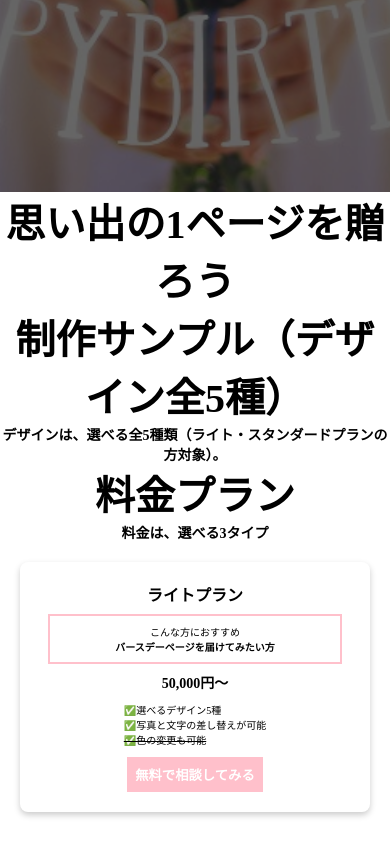
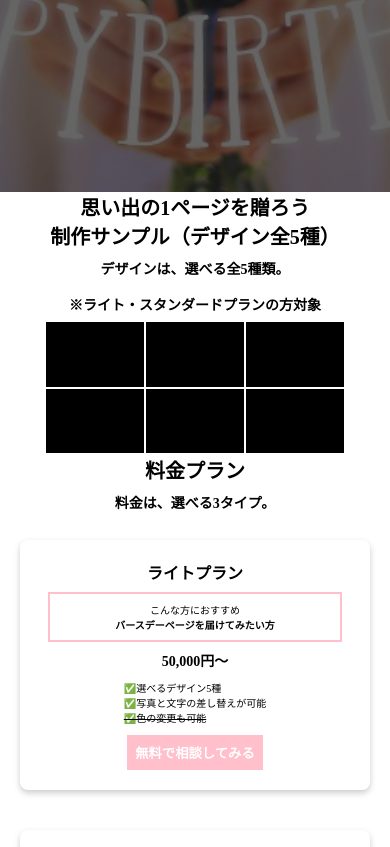
Before and after one commit to kurocraft0312/Birthday-Page, a plain HTML site: page index.html in a window 390 px wide. Shown: the part 652-1499 px from the top of the page. Drawn offline with Linux system fonts and the light colour scheme; a script that the page names is missing.

Commit message:
制作サンプルのダミー画像を挿入。

```diff
--- a/index.html
+++ b/index.html
@@ -54,11 +54,20 @@
         <section>
             <!-- フィルター要素を使いたい -->
             <h2 class="production_sample">制作サンプル（デザイン全5種）</h2>
-            <p class="production_desc">デザインは、選べる全5種類（ライト・スタンダードプランの方対象）。</p>
+            <p class="production_desc">デザインは、選べる全5種類。</p>
+            <p class="production_desc">※ライト・スタンダードプランの方対象</p>
+            <div class="production_type">
+                <a href="#" target="_blank"><img class="product" src="assets/img/sample-img.jpg" alt="制作サンプル1"></a>
+                <a href="#" target="_blank"><img class="product" src="assets/img/sample-img.jpg" alt="制作サンプル2"></a>
+                <a href="#" target="_blank"><img class="product" src="assets/img/sample-img.jpg" alt="制作サンプル3"></a>
+                <a href="#" target="_blank"><img class="product" src="assets/img/sample-img.jpg" alt="制作サンプル4"></a>
+                <a href="#" target="_blank"><img class="product" src="assets/img/sample-img.jpg" alt="制作サンプル5"></a>
+                <a href="#" target="_blank"><img class="product" src="assets/img/sample-img.jpg" alt="制作サンプル6"></a>
+            </div>
         </section>
         <section>
             <h2 class="price_plan">料金プラン</h2>
-            <p class="price_desc">料金は、選べる3タイプ</p>
+            <p class="price_desc">料金は、選べる3タイプ。</p>
             <div class="price_plan_type">
                 <div class="price_plan_card wow animated fadeInUp" data-wow-duration="1s">
                     <div class="price_plan_name">ライトプラン</div>
--- a/style.css
+++ b/style.css
@@ -46,7 +46,11 @@ a {
 .production_desc {
     font-size: 1.4rem;
     font-weight: bold;
+    padding: 8px 0;
     text-align: center;
+}
+.product {
+    width: 25%;
 }
 .price_plan {
     font-size: 4rem;
@@ -55,6 +59,7 @@ a {
 .price_desc {
     font-size: 1.4rem;
     font-weight: bold;
+    padding: 8px 0;
     text-align: center;
 }
 .price_plan_type {
@@ -124,15 +129,35 @@ a {
     font-size: 2rem;
 }
 @media screen and (max-width:768px) {
+    .service_description {
+        font-size: 2rem;
+    }
+    .production_sample {
+        font-size: 2rem;
+    }
+    .price_plan {
+        font-size: 2rem;
+    }
     .price_plan_type {
         flex-direction: column;
+    }
+    .contact_form {
+        font-size: 2rem;
     }
     .copyright {
         font-size: 1.6rem;
     }
 }
 @media screen and (max-width:425px) {
+    .catchphrase {
+        font-size: 3rem;
+    }
     .copyright {
         font-size: 1.4rem;
     }
 }
+@media screen and (max-width:375px) {
+    .catchphrase {
+        font-size: 2.4rem;
+    }
+}
```
Also changed, not shown: assets/img/sample-img.jpg (added).
